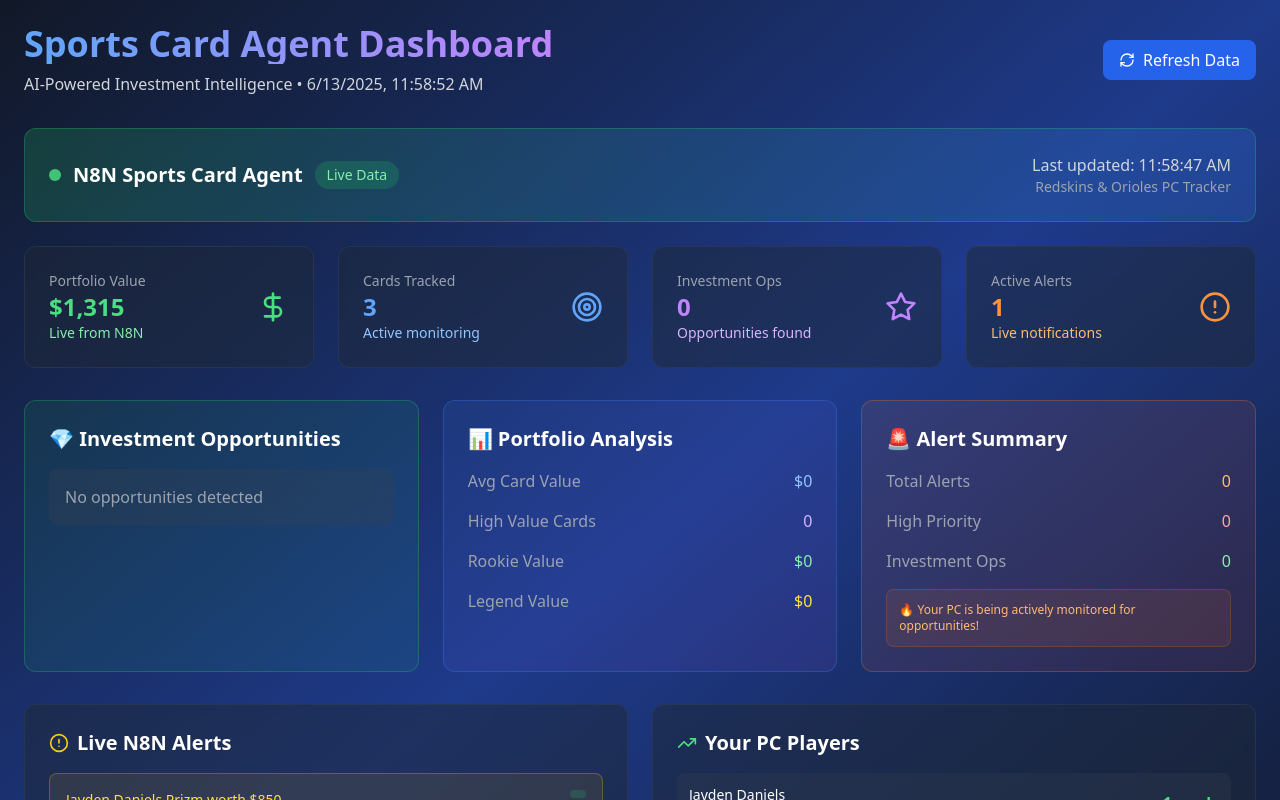
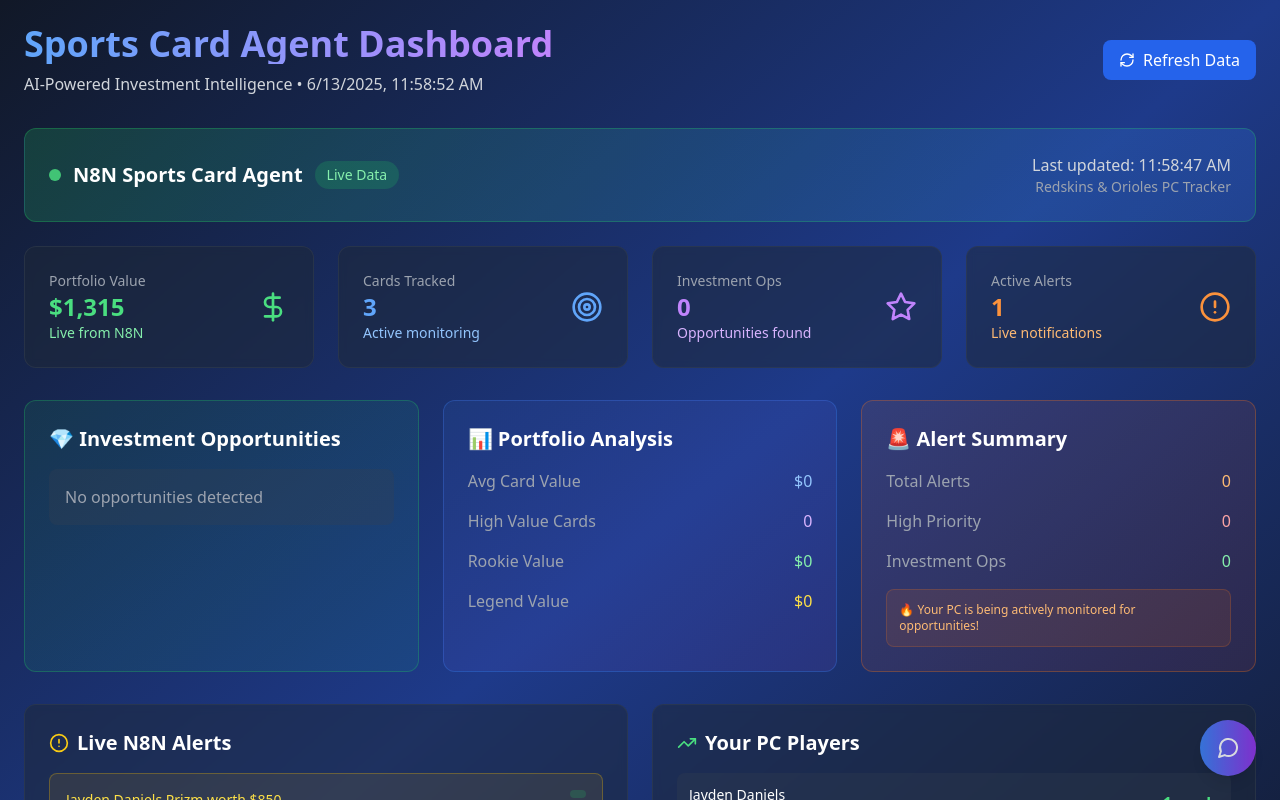
Before and after one commit to jlove703/sports-cards-ai-v3, a Next.js app: page / in a window 1280 px wide. Shown: the top 800 px of the page. Built offline with nearby package versions, Linux system fonts and the light colour scheme.

Commit message:
Update index.tsx

```diff
--- a/pages/index.tsx
+++ b/pages/index.tsx
@@ -2,6 +2,7 @@
 
 import React, { useState, useEffect } from 'react';
 import { DollarSign, Target, Star, AlertCircle, TrendingUp, ShoppingCart, RefreshCw } from 'lucide-react';
+import ChatWidget from '../components/ChatWidget';
 
 export default function Home() {
   const [currentTime, setCurrentTime] = useState(new Date());
@@ -301,6 +302,9 @@ const [cardData, setCardData] = useState({
         <div className="mt-8 text-center text-gray-500 text-sm">
           <p>Powered by N8N Workflows • Redskins & Orioles PC Intelligence • Live updates every 2 minutes</p>
         </div>
+
+        {/* Chat Widget */}
+        <ChatWidget cardData={cardData} />
       </div>
     </div>
   );
```
Lines whose indentation alone changed are shown as unchanged.
